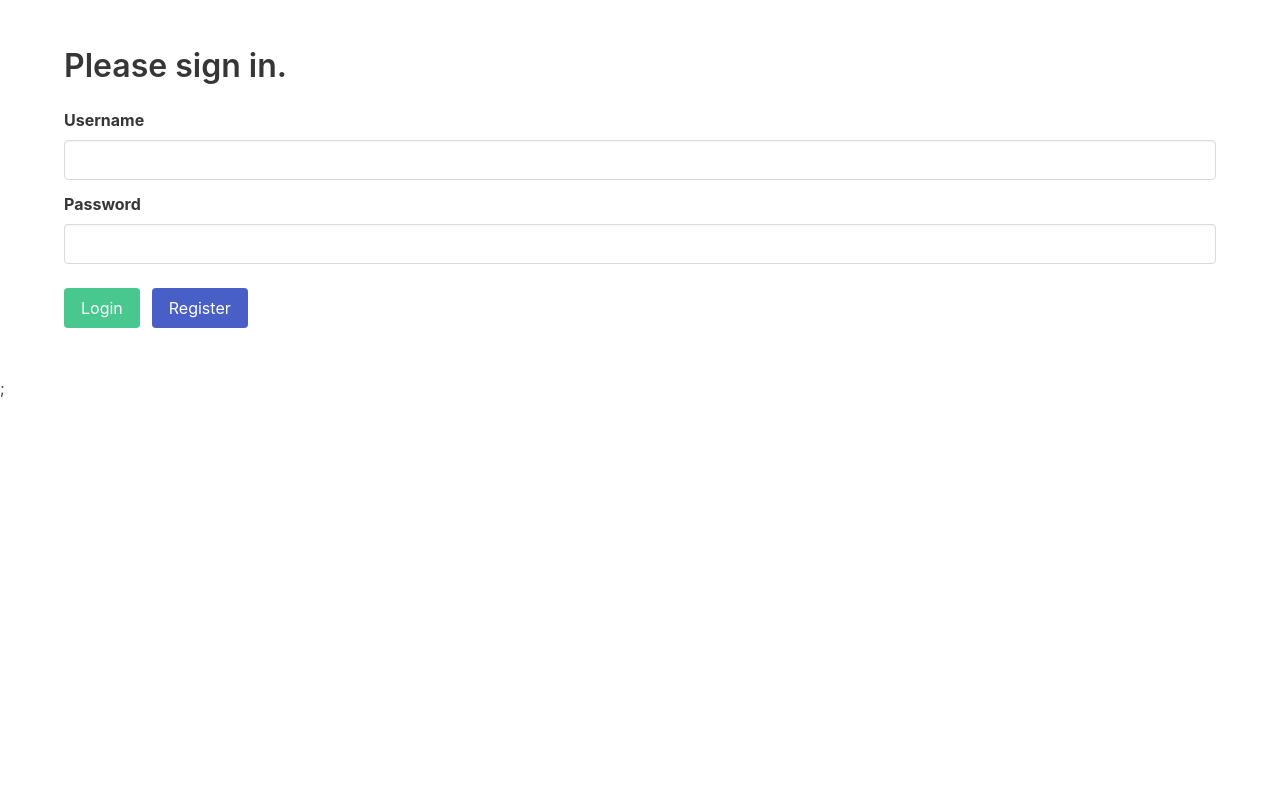
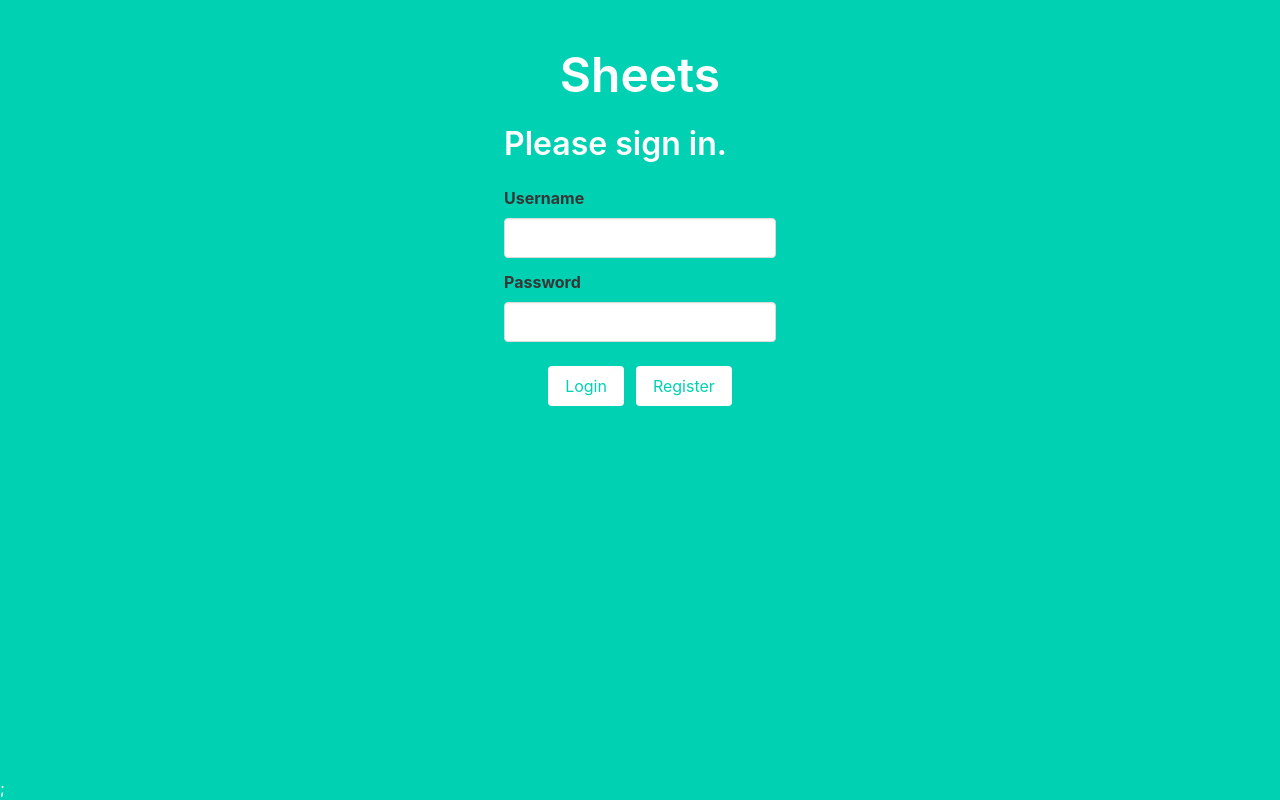
Before and after one commit to ashwinn3/Sheeeeets, a React (Create React App) app in the folder frontend/sheets/: page /login in a window 1280 px wide. Built offline with nearby package versions, Linux system fonts and the light colour scheme.

Commit message:
design changes

```diff
--- a/frontend/sheets/src/App.js
+++ b/frontend/sheets/src/App.js
@@ -70,7 +70,7 @@ class _App extends Component {
             );
         } else {
             elements =
-                <div>
+                <div className="hero is-primary is-fullheight">
                     <Switch>
                         <Route exact path="/login" render={(props) => (
                             <LoginPage {...props}/>)} />
--- a/frontend/sheets/src/components/LoginControl.js
+++ b/frontend/sheets/src/components/LoginControl.js
@@ -54,12 +54,12 @@ const _LoginControl = class extends Component {
                 <h1 className='title'>Please sign in.</h1>
                 <NameForm setMethod={this.props.setUsernamePassword} label1='Username' label2='Password'/>
                 <br/>
-                <div className='field is-grouped'>
+                <div className='field is-grouped is-grouped-centered'>
                     <p className='control'>
-                        <button onClick={this.handleLoginClick} className='button is-success'>Login</button>
+                        <button onClick={this.handleLoginClick} className='button is-primary is-inverted'>Login</button>
                     </p>
                     <p className='control'>
-                        <button onClick={this.handleToggleRegister} className='button is-link'>Register</button>
+                        <button onClick={this.handleToggleRegister} className='button is-primary is-inverted'>Register</button>
                     </p>
                 </div>
                 {failedText}
--- a/frontend/sheets/src/components/RegisterModal.js
+++ b/frontend/sheets/src/components/RegisterModal.js
@@ -129,7 +129,7 @@ const _RegisterModal = class extends Component {
                 </section>
 
                 <footer className='modal-card-foot'>
-                    <button onClick={this.submitUser} className='button is-success'>Register</button>
+                    <button onClick={this.submitUser} className='button is-primary'>Register</button>
                     <button onClick={this.props.toggleRegister} className='button'>Cancel</button>
                     {errorMessage}
                 </footer>
--- a/frontend/sheets/src/pages/LoginPage.js
+++ b/frontend/sheets/src/pages/LoginPage.js
@@ -34,7 +34,8 @@ const _LoginPage = class extends Component {
     	)
 	};
 	render() {
-	    return <div className="section">
+	    return <div className="section hero">
+	    			<div className="container title is-1"> Sheets</div>
 	    			<div className="container">
 	    				<LoginControl method={this.props.method} toggleRegister={this.toggleModal}/>
 	    			</div>
```
